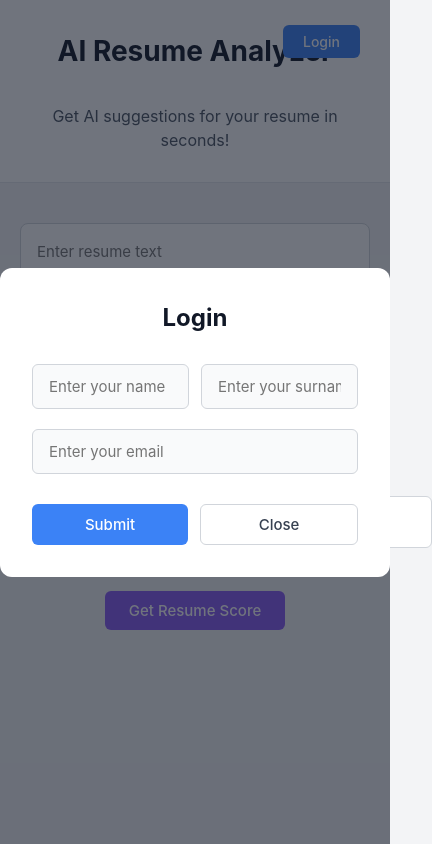
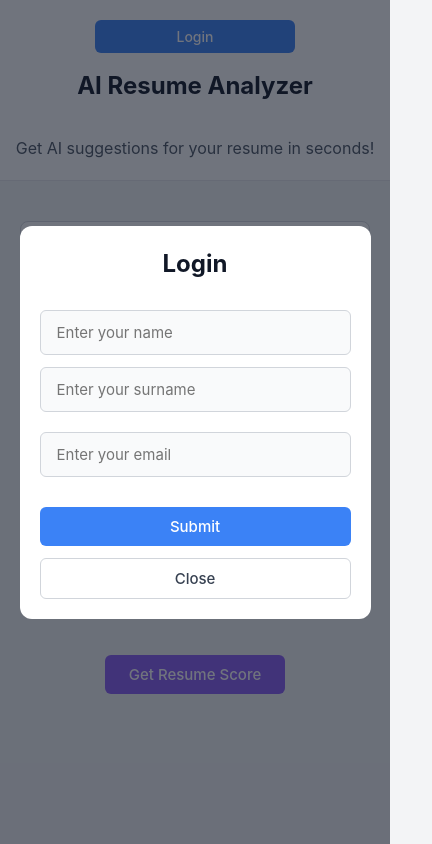
Before and after one commit to deevj37378/resume-analyzer, a website: page index.html in a window 390 px wide. Both pictures are taken after a click on the button "Login". Shown: the whole page, 432 px wide, since content can reach past the window. Drawn offline with nearby package versions, Linux system fonts and the light colour scheme.

Commit message:
Add files via upload

```diff
--- a/style.css
+++ b/style.css
@@ -270,3 +270,54 @@ button:hover {
 #close-btn:hover {
     background-color: #f3f4f6;
 }
+
+/* Responsive Mobile Layout */
+@media (max-width: 600px) {
+    .header {
+        display: flex;
+        flex-direction: column;
+        align-items: center;
+        padding: 20px 15px;
+    }
+    #login-btn {
+        position: static;
+        margin-bottom: 15px;
+        width: 100%;
+        max-width: 200px;
+    }
+    .header h3 {
+        font-size: 24px;
+    }
+    .suggestions {
+        flex-direction: column;
+        gap: 15px;
+    }
+    #gen, #pdf-upload {
+        width: 100%;
+    }
+    #pdf-upload {
+        display: flex;
+        flex-direction: column;
+        height: auto;
+        padding: 12px;
+    }
+    #pdf-upload::file-selector-button {
+        margin-right: 0;
+        margin-bottom: 10px;
+        width: 100%;
+    }
+    .name-surname-container {
+        flex-direction: column;
+        gap: 12px;
+    }
+    .sub-close {
+        flex-direction: column;
+    }
+    #modal {
+        padding: 20px;
+        width: 90%;
+    }
+    #score-para {
+        font-size: 20px;
+    }
+}
```
